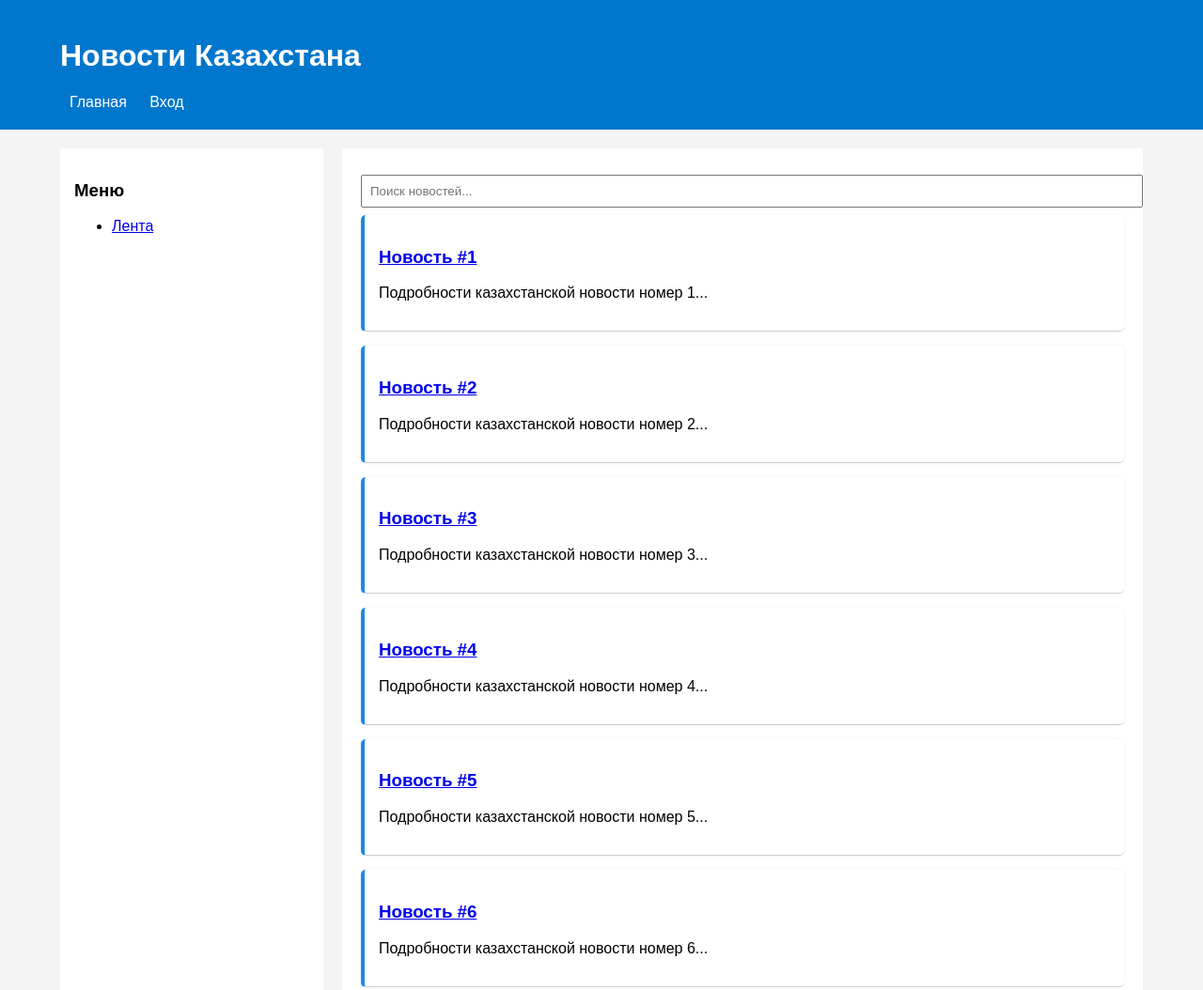
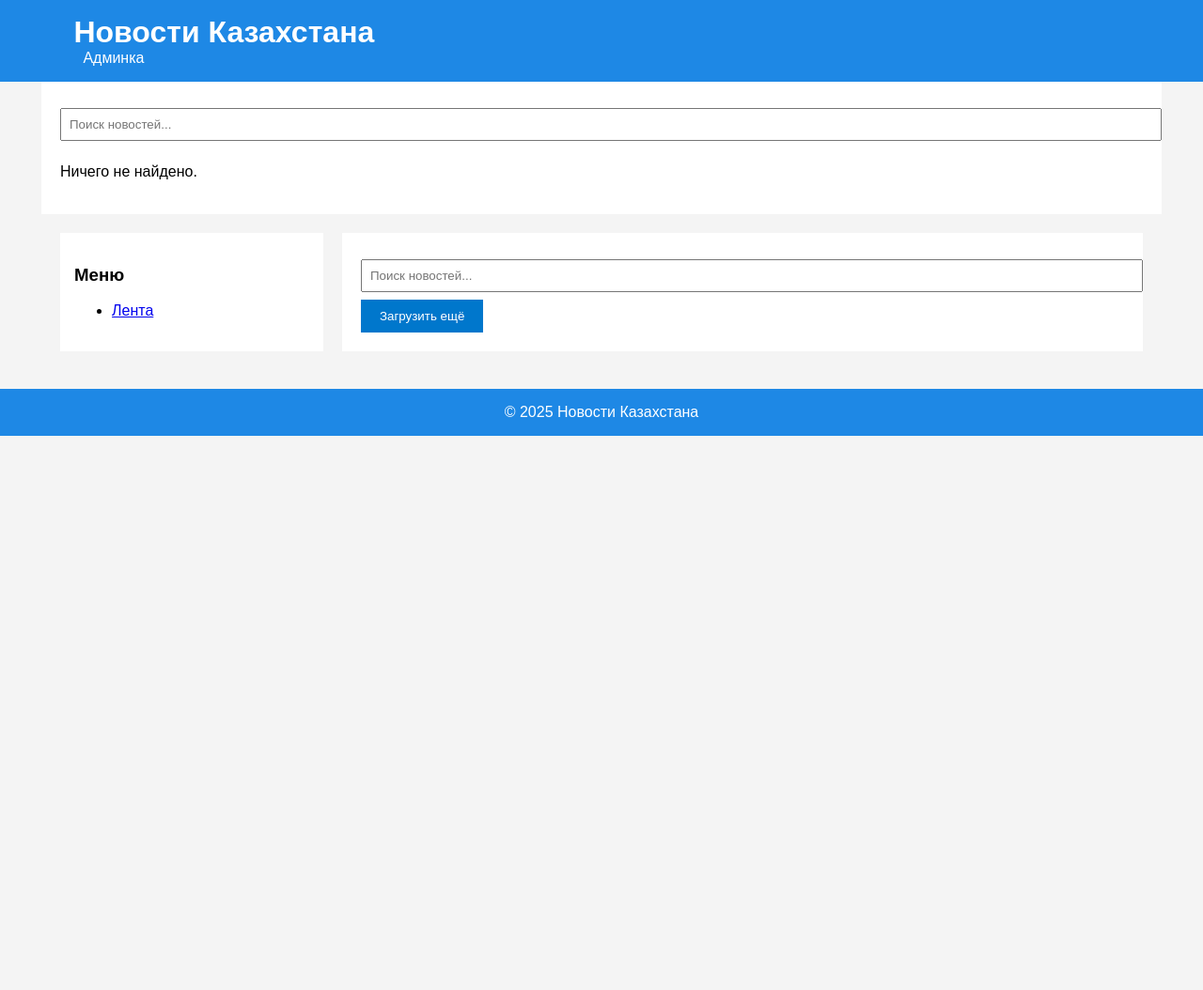
Before and after one commit to erasyl2712006/news2, a plain HTML site: page index.html in a window 1280 px wide. Shown: the top 1054 px of the page at 94% size. After the commit the page ends 800 px from the top, so only its background shows below. Drawn offline with Linux system fonts and the light colour scheme.

Commit message:
new commit

```diff
--- a/index.html
+++ b/index.html
@@ -6,7 +6,19 @@
   <link rel="stylesheet" href="style.css">
 </head>
 <body>
-  <header><div class="container"><h1>Новости Казахстана</h1><nav><a href="index.html">Главная</a> <a href="login.html">Вход</a></nav></div></header>
+  <header class="header">
+    <div class="container">
+      <h1>Новости Казахстана</h1>
+      <nav><a href="admin.html">Админка</a></nav>
+    </div>
+  </header>
+
+  <main class="container">
+    <input type="text" id="search" placeholder="Поиск новостей..." />
+    <div id="news-list" class="news-list"></div>
+  </main>
+
+  <script src="main.js"></script>
   <div class="layout container">
     <aside><h3>Меню</h3><ul><li><a href="index.html">Лента</a></li></ul></aside>
     <main>
@@ -15,7 +27,9 @@
       <button id="load-more">Загрузить ещё</button>
     </main>
   </div>
-  <footer><p>&copy; 2025 Новости Казахстана</p></footer>
+  <footer class="footer">
+    <div class="container"><p>&copy; 2025 Новости Казахстана</p></div>
+  </footer>
   <script src="script.js"></script>
 </body>
 </html>
--- /dev/null
+++ b/main.js
@@ -0,0 +1,39 @@
+document.addEventListener("DOMContentLoaded", () => {
+    const newsList = document.getElementById("news-list");
+    const searchInput = document.getElementById("search");
+
+    function getNews() {
+      return JSON.parse(localStorage.getItem("news") || "[]");
+    }
+
+    function renderNews(filter = "") {
+      const news = getNews();
+      const filtered = news.filter(n =>
+        n.title.toLowerCase().includes(filter.toLowerCase()) ||
+        n.content.toLowerCase().includes(filter.toLowerCase())
+      );
+
+      newsList.innerHTML = "";
+      if (filtered.length === 0) {
+        newsList.innerHTML = "<p>Ничего не найдено.</p>";
+        return;
+      }
+
+      filtered.forEach(n => {
+        const div = document.createElement("div");
+        div.className = "news-card";
+        div.innerHTML = `
+          <h2>${n.title}</h2>
+          <p><strong>${n.category}</strong> | ${n.author} | ${n.date}</p>
+          <p>${n.content.slice(0, 150)}...</p>
+        `;
+        newsList.appendChild(div);
+      });
+    }
+
+    searchInput.addEventListener("input", () => {
+      renderNews(searchInput.value);
+    });
+
+    renderNews();
+  });
```
